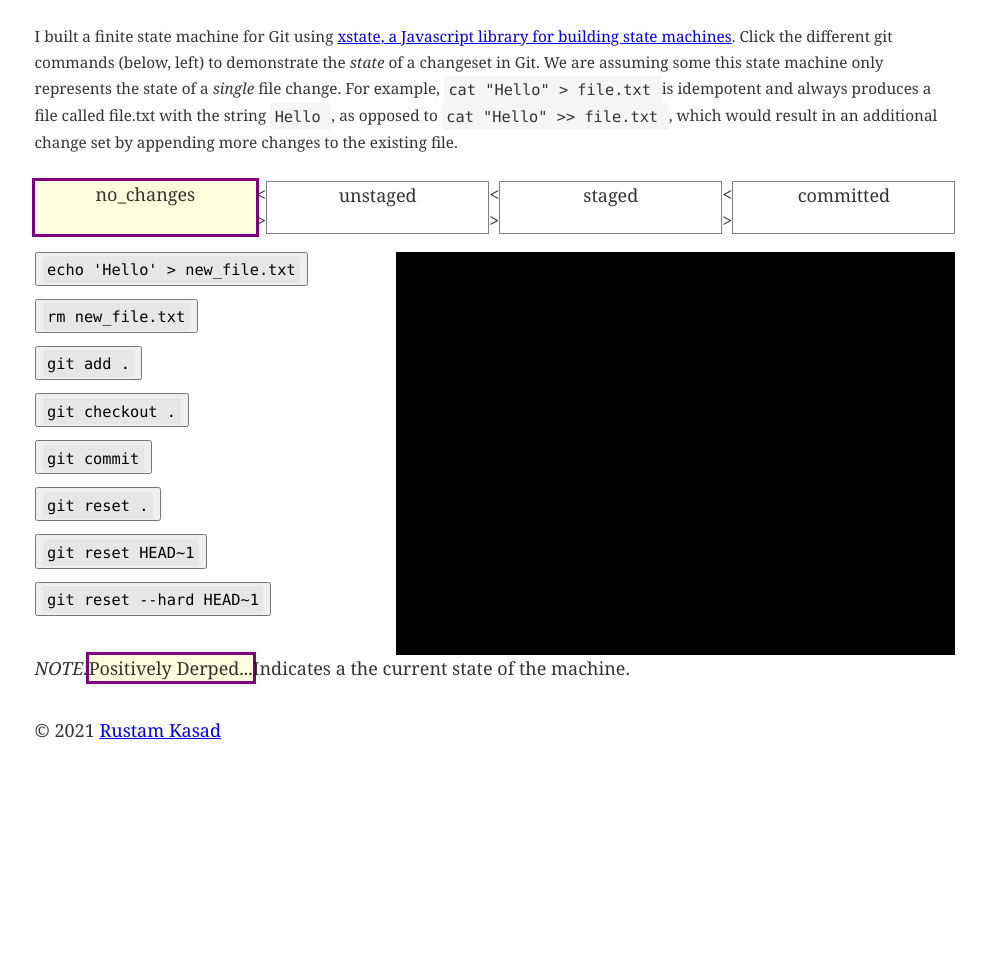
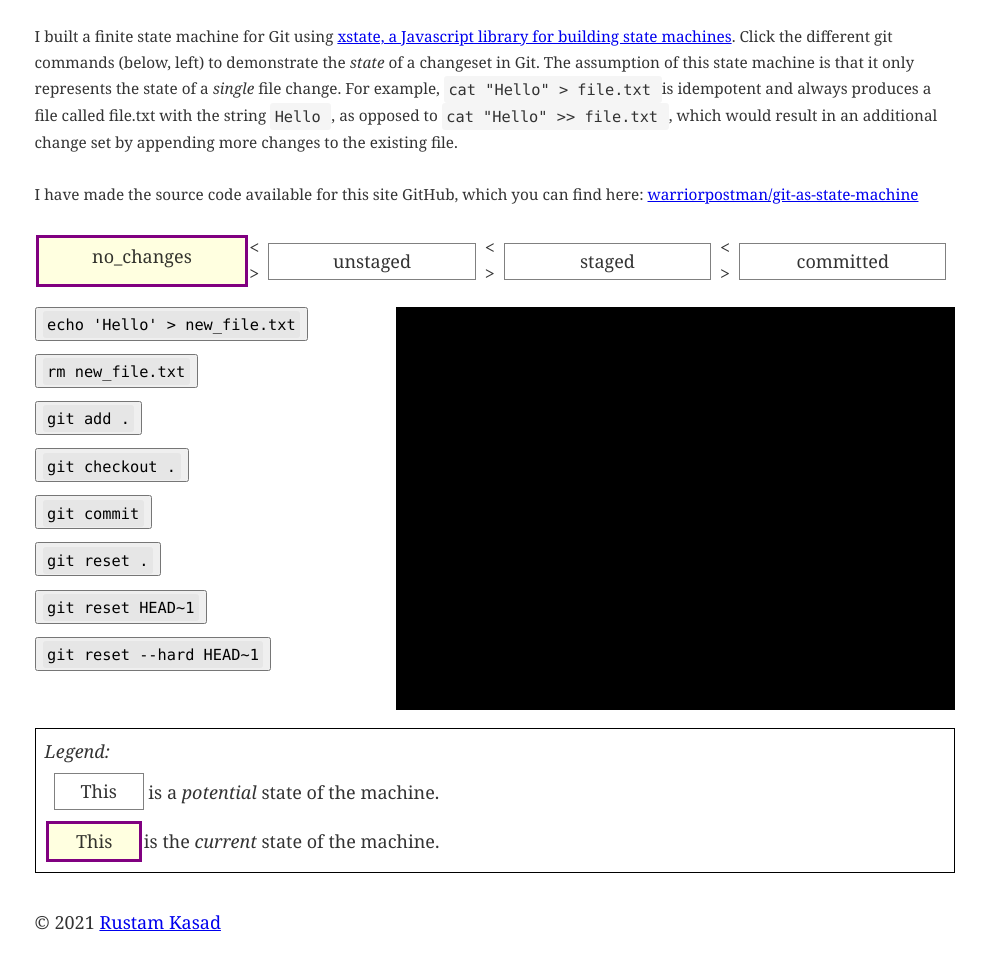
Before and after one commit to warriorpostman/git-as-state-machine, a Gatsby site: page / in a window 1280 px wide. Shown: the part 64-1025 px from the top of the page, without its empty margins (145-1131 px from the left). Before the commit the page ends 833 px from the top, so only its background shows below. Built offline with nearby package versions, Linux system fonts and the light colour scheme; Gatsby itself is replaced by a stand-in of ours.

Commit message:
Create a proper legend and update copy/README.

```diff
--- a/src/components/State.css
+++ b/src/components/State.css
@@ -1,9 +1,17 @@
 .current-state {
   transition: outline 0.4s linear;
+  transition: margin 0.5s linear;
   outline: 3px solid purple;
   background-color: lightyellow;
+  padding: .25rem;
+  margin: .25rem;
+  text-align: center;
 }
 
 .state {
+  /* this is duplicated above */
   border: solid 1px gray;
+  padding: .25rem;
+  margin: .5rem;
+  text-align: center;
 }
--- a/src/components/Terminal.css
+++ b/src/components/Terminal.css
@@ -1,6 +1,7 @@
 .terminal {
   padding: .5rem;
   font-family: Courier;
+  font-size: smaller;
   background-color: black;
   color: lightgreen;
 }
--- a/src/pages/index.css
+++ b/src/pages/index.css
@@ -4,3 +4,14 @@ p {
 code {
   padding:.25rem;
 }
+
+.legend {
+  margin-top: 1rem;
+  padding: .5rem;
+  border: solid 1px black;
+}
+.legend > div > div {
+  width: 10%;
+  display: inline-block;
+  margin-right: 0rem !important;
+}
--- a/src/pages/index.js
+++ b/src/pages/index.js
@@ -12,9 +12,11 @@ const IndexPage = () => {
   <Layout>
     <SEO title="Home" />
     <p>I built a finite state machine for Git using <a href="https://github.com/davidkpiano/xstate">xstate, a Javascript library for building state machines</a>. Click the different git commands (below, left) to demonstrate the <em>state</em> of a changeset in Git.
-      We are assuming some this state machine only represents the state of a <em>single</em> file change. For example, <code>cat "Hello" > file.txt</code> is idempotent and always produces a file called file.txt with the string <code>Hello</code>, as opposed to <code>cat "Hello" >> file.txt</code>, which would result in an additional change set by appending more changes to the existing file.
+      The assumption of this state machine is that it only represents the state of a <em>single</em> file change. For example, <code>cat "Hello" > file.txt</code> is idempotent and always produces a file called file.txt with the string <code>Hello</code>, as opposed to <code>cat "Hello" >> file.txt</code>, which would result in an additional change set by appending more changes to the existing file.
     </p>
-
+    <p>
+      I have made the source code available for this site GitHub, which you can find here: <a href="https://github.com/warriorpostman/git-as-state-machine">warriorpostman/git-as-state-machine</a>
+    </p>
     { false && <>
         <div>Indicates a possible state in the machine</div>
         <State>
@@ -24,11 +26,18 @@ const IndexPage = () => {
     }
     <GitMachine />
 
-    <div style={{ display: 'flex' }}>
-      <em>NOTE:</em>
-      <State current={true}>
-        Positively Derped...
-      </State> Indicates a the current state of the machine.
+    <div className="legend">
+      <em>Legend:</em>
+      <div>
+        <State current={false}>
+          This
+        </State> is a <em>potential</em> state of the machine.
+      </div>
+      <div>
+        <State current={true}>
+          This
+        </State> is the <em>current</em> state of the machine.
+      </div>
     </div>
   </Layout>
 );
```
Also changed, not shown: README.md.
